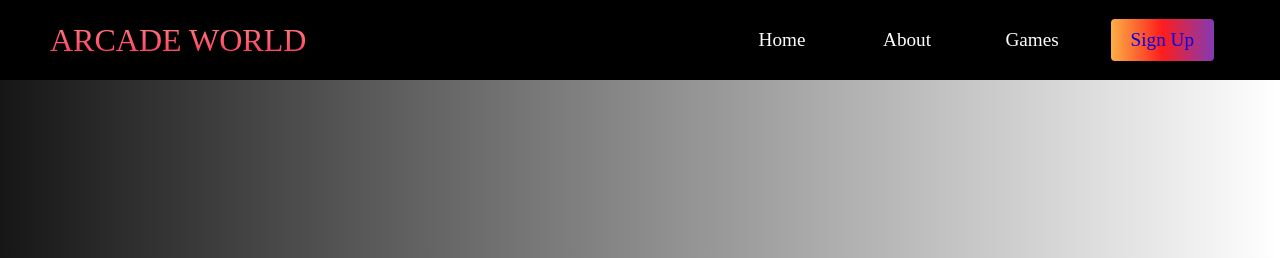
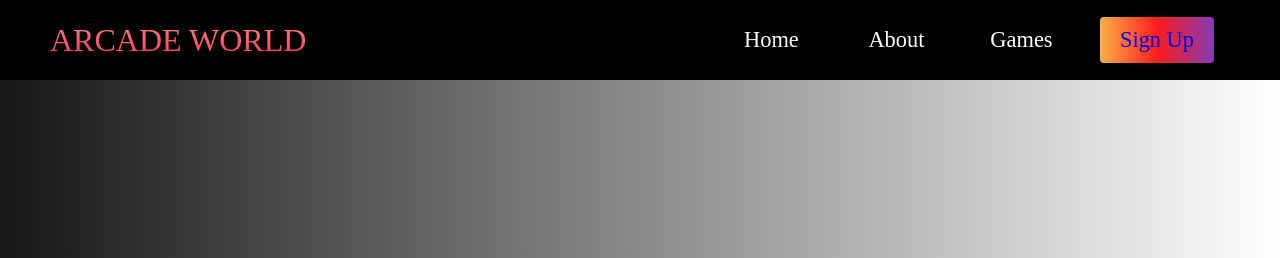
Before and after one commit to Pashygeek/Game-Website, a website: page Assets/index.html in a window 1280 px wide. Shown: the top 258 px of the page. Drawn offline with Linux system fonts and the light colour scheme.

Commit message:
Changed my font size from navbar to 1.4rem

```diff
--- a/Assets/style.css
+++ b/Assets/style.css
@@ -12,7 +12,7 @@
     display: flex;
     justify-content: center;
     align-items: center;
-    font-size: 1.2rem;
+    font-size: 1.4rem;
     position:sticky;
     top:0;
     z-index: 999;
```
